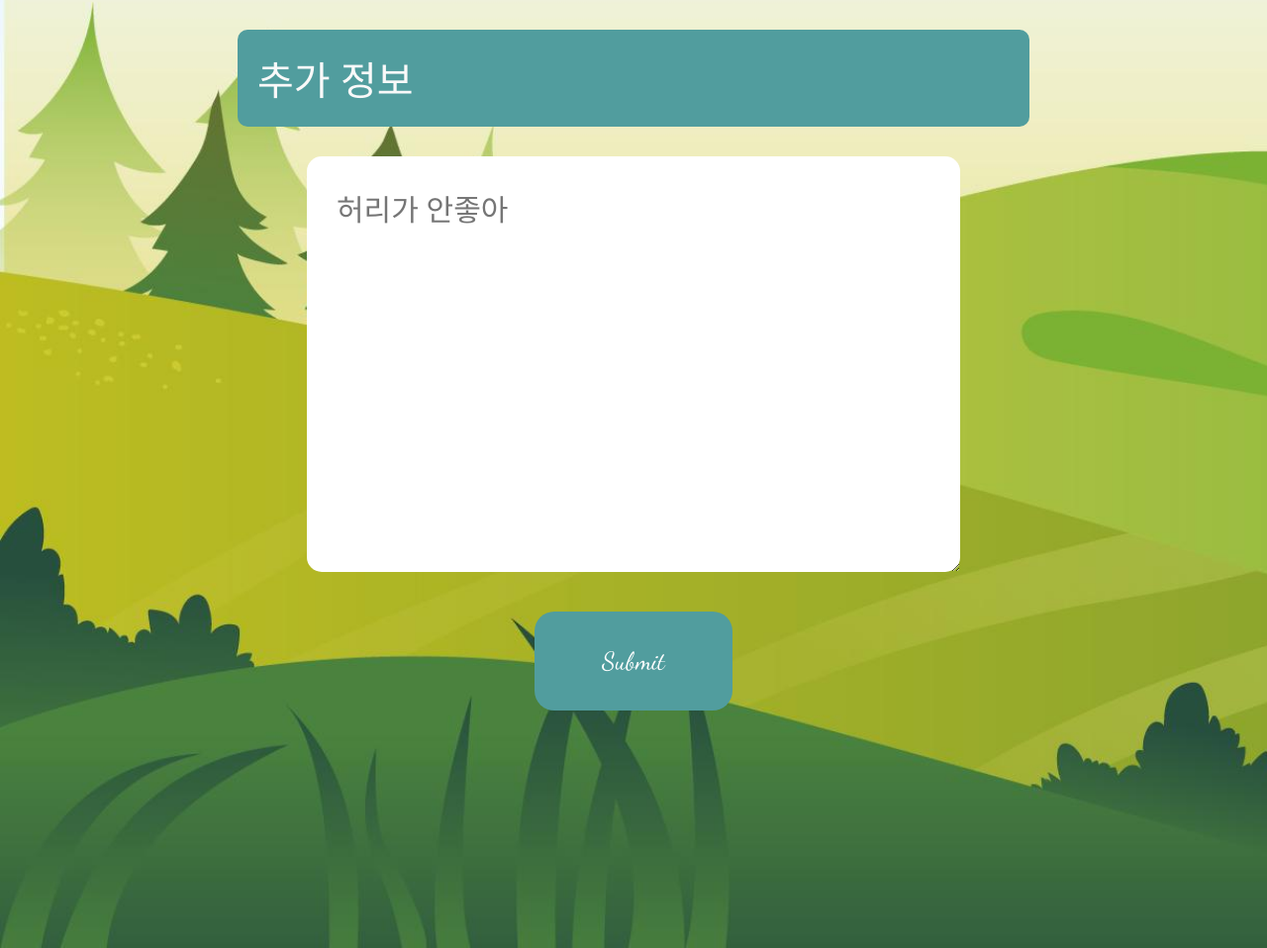
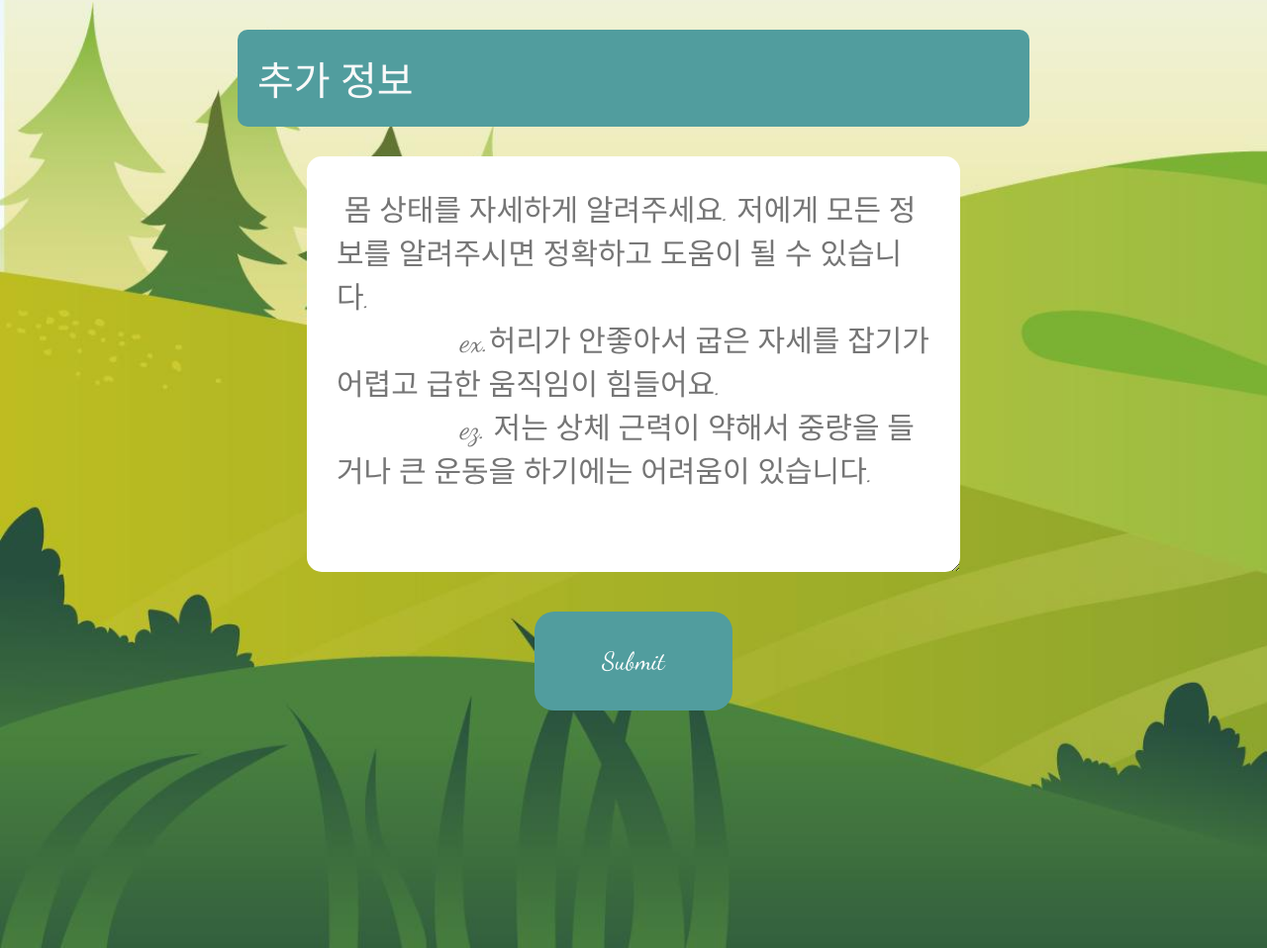
Before and after one commit to nohheeyeon/ormi_project, a plain HTML site: page main.html in a window 1280 px wide. Shown: the part 1138-2096 px from the top of the page at 99% size. Drawn offline with Linux system fonts and the light colour scheme; a web font is replaced by a local one.

Commit message:
placeholder 멘트 수정

```diff
--- a/main.html
+++ b/main.html
@@ -40,7 +40,9 @@
             </div>
             <div class="plus-question">
                 <div class="box box4">추가 정보</div>
-                <textarea name="data" id="data" cols="30" rows="10" placeholder="허리가 안좋아"></textarea>
+                <textarea name="data" id="data" cols="30" rows="10" placeholder=" 몸 상태를 자세하게 알려주세요. 저에게 모든 정보를 알려주시면 정확하고 도움이 될 수 있습니다.
+                ex.허리가 안좋아서 굽은 자세를 잡기가 어렵고 급한 움직임이 힘들어요.
+                ez. 저는 상체 근력이 약해서 중량을 들거나 큰 운동을 하기에는 어려움이 있습니다."></textarea>
             </div>
 
             <input type="submit" value="Submit">
```
